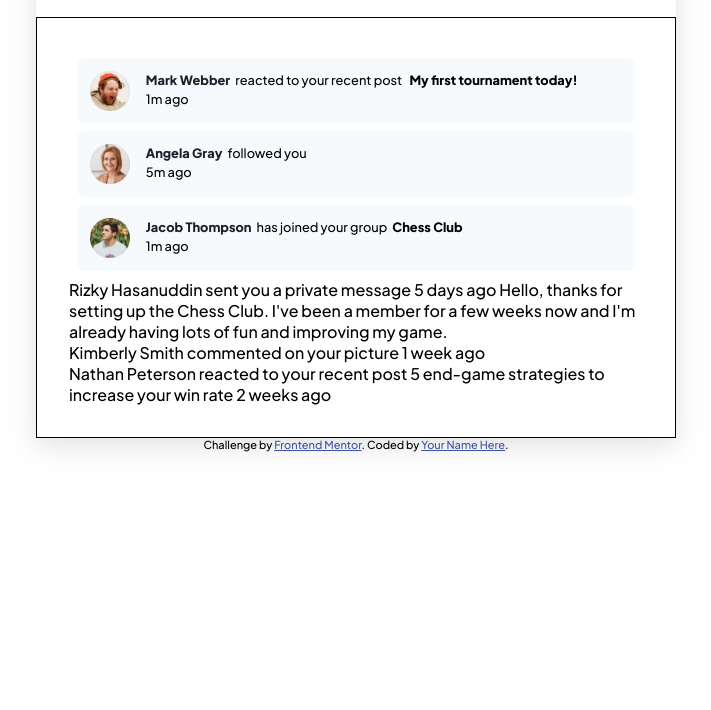
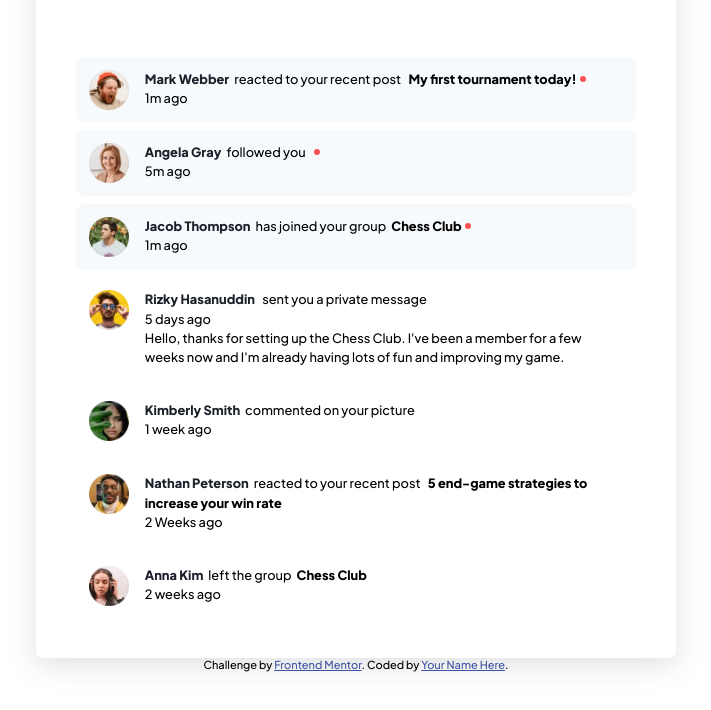
Before and after one commit to CtrlAltSudo/notifications-page-main-, a plain HTML site: page index.html in a window 1280 px wide. Shown: the part 74-784 px from the top of the page, without its empty margins (284-995 px from the left). Drawn offline with Linux system fonts and the light colour scheme.

Commit message:
styled all notifications and added notification markers

```diff
--- a/index.html
+++ b/index.html
@@ -24,43 +24,58 @@
       <h2>Mark all as read</h2>
     </div>
 <div id="secondaryContainer">
-  <p class="unread"></p> </p>
-<li>
+<li class="unread">
   <img src="/assets/images/avatar-mark-webber.webp" alt="profilePicture">
   <div class="infoBlock">
   <p><span class="username">Mark Webber</span>reacted to your recent post <span class="highlight">My first tournament today!</span></p>
   <p class="posted">1m ago</p>
 </div>
 </li>
-<li>
+<li class="unread">
   <img src="/assets/images/avatar-angela-gray.webp" alt="profilePicture">
   <div class="infoBlock">
   <p><span class="username">Angela Gray</span>followed you<span class="highlight"></span></p>
   <p class="posted">5m ago</p>
 </div>
 </li>
-<li>
+<li class="unread">
   <img src="/assets/images/avatar-jacob-thompson.webp" alt="profilePicture">
   <div class="infoBlock">
   <p><span class="username">Jacob Thompson</span>has joined your group<span class="highlight">Chess Club</span></p>
   <p class="posted">1m ago</p>
 </div>
 </li>
+<li class="read">
+  <img src="/assets/images/avatar-rizky-hasanuddin.webp" alt="profilePicture">
+  <div class="infoBlock">
+  <p><span class="username">Rizky Hasanuddin </span>sent you a private message<span class="highlight"></span></p>
+  <p class="posted">5 days ago</p>
+  <p>  Hello, thanks for setting up the Chess Club. I've been a member for a few weeks now and
+    I'm already having lots of fun and improving my game.</p>
 
-
-
- <p> Rizky Hasanuddin sent you a private message
-  5 days ago
-  Hello, thanks for setting up the Chess Club. I've been a member for a few weeks now and
-  I'm already having lots of fun and improving my game.</p>
-
-  <p>Kimberly Smith commented on your picture
-  1 week ago</p>
-
- <p> Nathan Peterson reacted to your recent post 5 end-game strategies to increase your win rate
-  2 weeks ago</p>
-
-</p>
+</div>
+</li>
+<li class="read">
+  <img src="/assets/images/avatar-kimberly-smith.webp" alt="profilePicture">
+  <div class="infoBlock">
+  <p><span class="username">Kimberly Smith</span>commented on your picture<span class="highlight"></span></p>
+  <p class="posted">1 week ago</p>
+</div>
+</li>
+<li class="read">
+  <img src="/assets/images/avatar-nathan-peterson.webp" alt="profilePicture">
+  <div class="infoBlock">
+  <p><span class="username">Nathan Peterson</span>reacted to your recent post <span class="highlight">5 end-game strategies to increase your win rate</span></p>
+  <p class="posted">2 Weeks ago</p>
+</div>
+</li>
+<li class="read">
+  <img src="/assets/images/avatar-anna-kim.webp" alt="profilePicture">
+  <div class="infoBlock">
+  <p><span class="username">Anna Kim</span>left the group<span class="highlight">Chess Club</span></p>
+  <p class="posted">2 weeks ago</p>
+</div>
+</li>
 </div>
 </div>
 </main>
--- a/style.css
+++ b/style.css
@@ -6,7 +6,8 @@
     --background: hsl(0, 0%, 100%);
     --alert: hsl(1, 90%, 64%);
     --notifications: hsl(219, 85%, 26%);
-    --unreadBackground:  hsl(210, 60%, 98%);
+    --unreadBackground: hsl(210, 60%, 98%);
+    --readBackground: hsl(0, 0%, 100%);
 
 }
 body {
@@ -28,10 +29,6 @@ body {
 }
 #secondaryContainer {
     padding: 2rem;
-    border: 1px solid black;
-}
-.unread {
-    background-color: var(--unreadBackground);
 }
 .username {
     color: hsl(224, 21%, 14%);
@@ -42,14 +39,20 @@ body {
     font-weight: 800;
     padding-left: 5px;
 }
+
 li {
     list-style: none;
     margin: 0.5rem;
     padding: 0.8rem;
     border-radius: 0.5rem;
-    background-color: var(--unreadBackground);
     display: flex;
     gap: 1rem;
+}
+.unread {
+    background-color: var(--unreadBackground);
+}
+.read {
+    background-color: var(--readBackground);
 }
 
 .posted {
@@ -72,3 +75,14 @@ p {
     margin: 0;
     padding: 0;
 }
+
+li.unread > div:nth-child(2) > p:nth-child(1) > span:nth-child(2)::after {
+    content: '';
+    display: inline-block;
+    width: 6px;
+    height: 6px;
+    background-color: var(--alert);
+    border-radius: 50%;
+    margin-left: 3px;
+    margin-bottom: 2px;
+}
```
